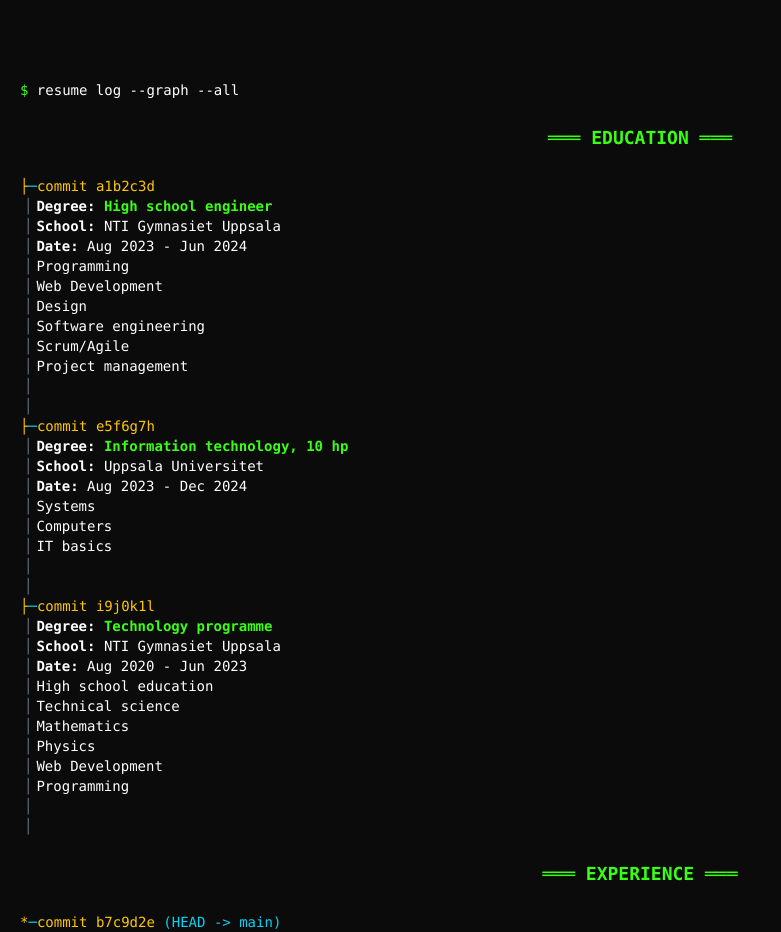
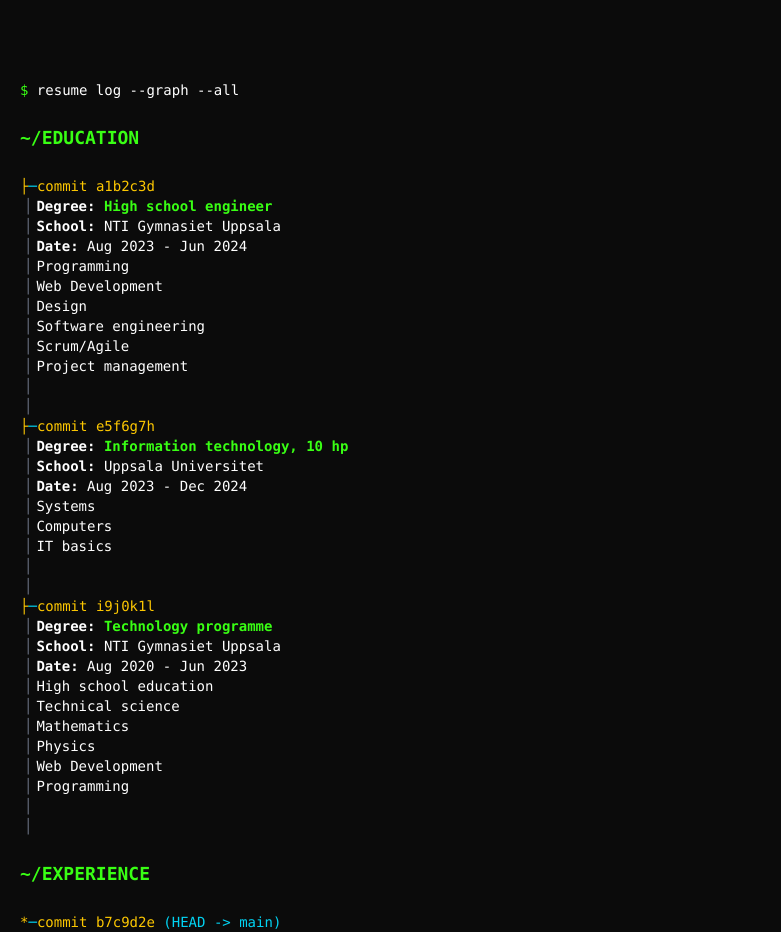
Before and after one commit to samWidlund/samwidlund.github.io, a React (Vite) app: page / in a window 1280 px wide. Shown: the part 2440-3372 px from the top of the page, without its empty margins (0-781 px from the left). Built offline with nearby package versions, Linux system fonts and the light colour scheme.

Commit message:
gitlog: update headers

```diff
--- a/src/components/GitLog.tsx
+++ b/src/components/GitLog.tsx
@@ -144,8 +144,8 @@
       <div className="mb-1">
         <span className="text-[#39FF14]">$</span> resume log --graph --all
       </div>
-      <div className="my-6 text-lg text-[#39FF14] font-bold text-center">
-        ═══ EDUCATION ═══
+      <div className="my-6 text-lg text-[#39FF14] font-bold">
+        ~/EDUCATION
       </div>
       {education.map((edu, i) => (
         <GitCommitEducation
@@ -155,8 +155,8 @@
           isOnly={education.length === 1}
         />
       ))}
-      <div className="my-6 text-lg text-[#39FF14] font-bold text-center">
-        ═══ EXPERIENCE ═══
+      <div className="my-6 text-lg text-[#39FF14] font-bold">
+        ~/EXPERIENCE
       </div>
       {experiences.map((exp, i) => (
         <GitCommitExperience
```
